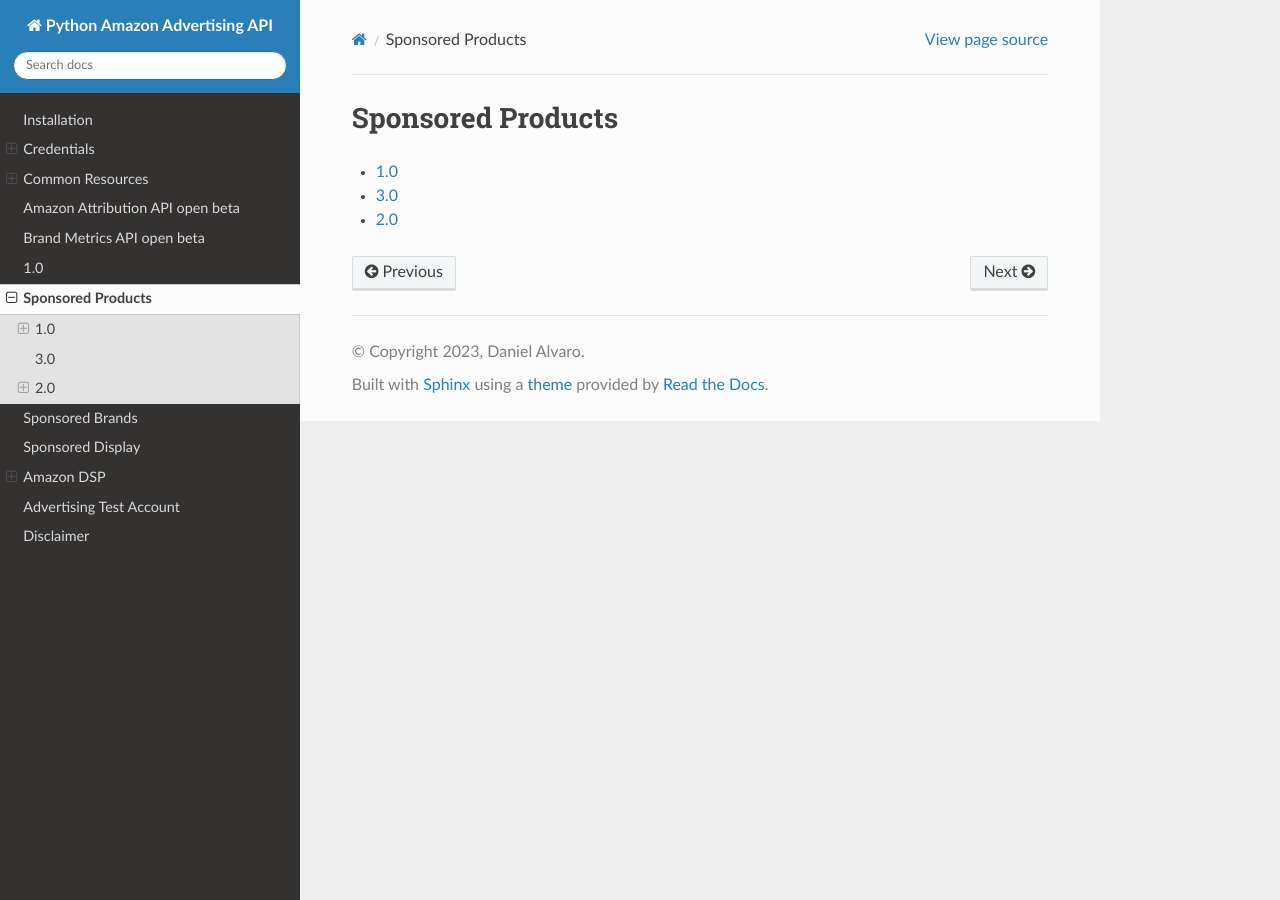
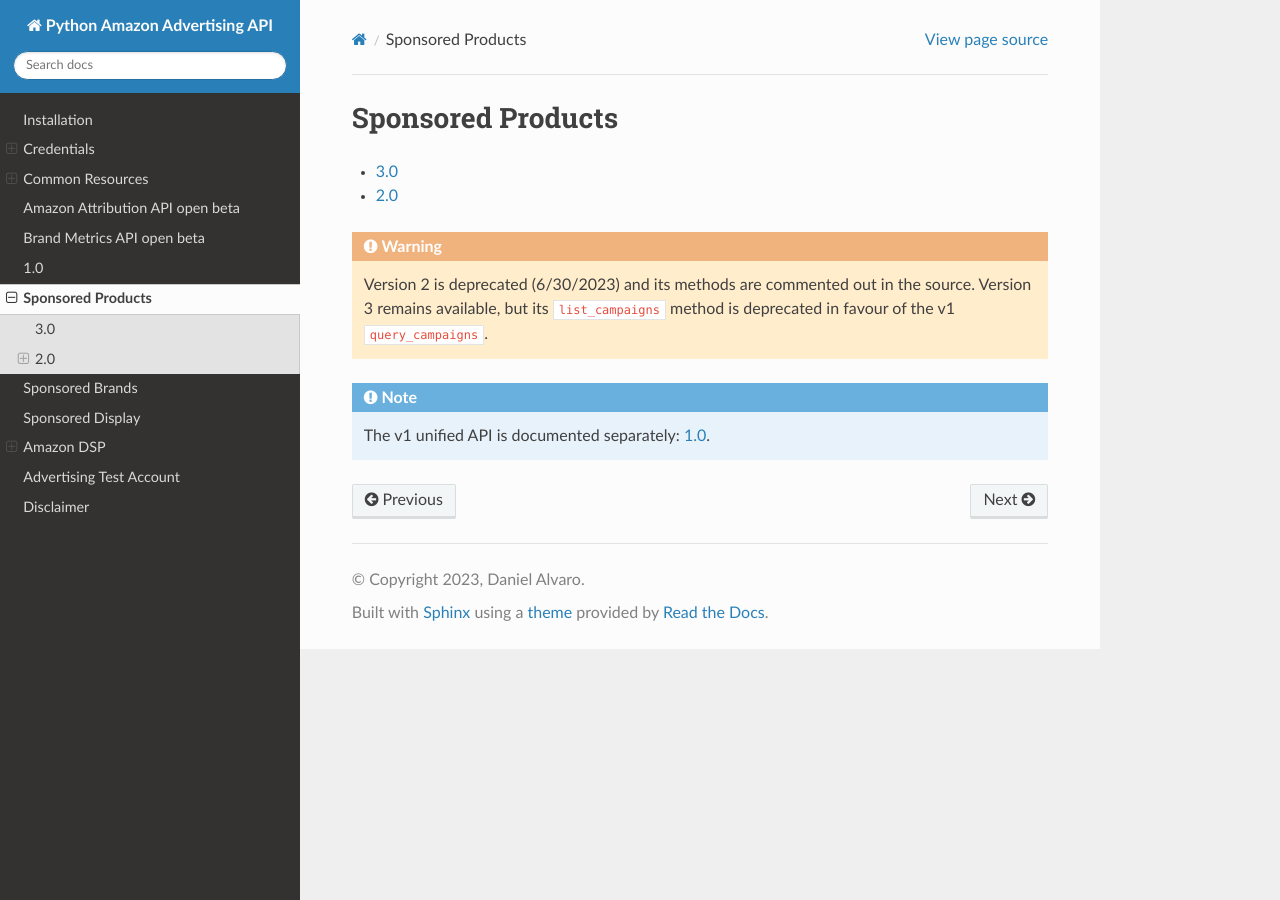
Before and after one commit to denisneuf/python-amazon-ad-api, a Sphinx documentation site: the page built from docs/sp.rst, in a window 1280 px wide. Built offline with Sphinx 7.4.7 and the Read the Docs theme 3.1.0, drawn with Linux system fonts in a browser that asks for light colours.

Commit message:
docs(sp): point the deprecated Campaigns page to v1

```diff
--- a/docs/sp.rst
+++ b/docs/sp.rst
@@ -4,6 +4,15 @@ Sponsored Products
 ..  toctree::
     :maxdepth: 1
 
-    sp_v1
     sp_v3
     sp_v2
+
+.. warning::
+
+    Version 2 is deprecated (6/30/2023) and its methods are commented out in the
+    source. Version 3 remains available, but its ``list_campaigns`` method is
+    deprecated in favour of the v1 ``query_campaigns``.
+
+.. note::
+
+    The v1 unified API is documented separately: :doc:`v1`.
```
Also changed, not shown: docs/sp/campaigns.rst (+4 -16 lines), docs/sp_v1.rst (deleted, +0 -16 lines).
